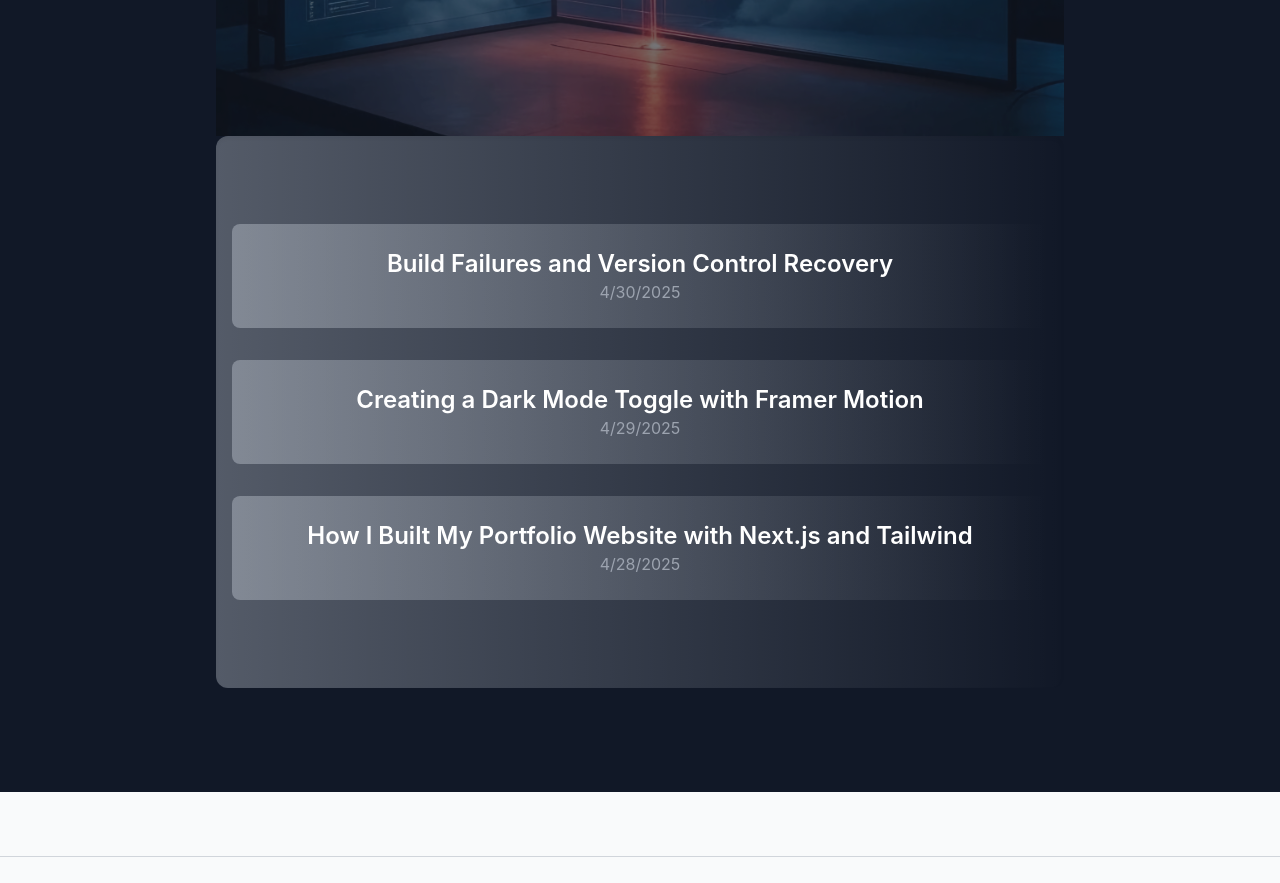
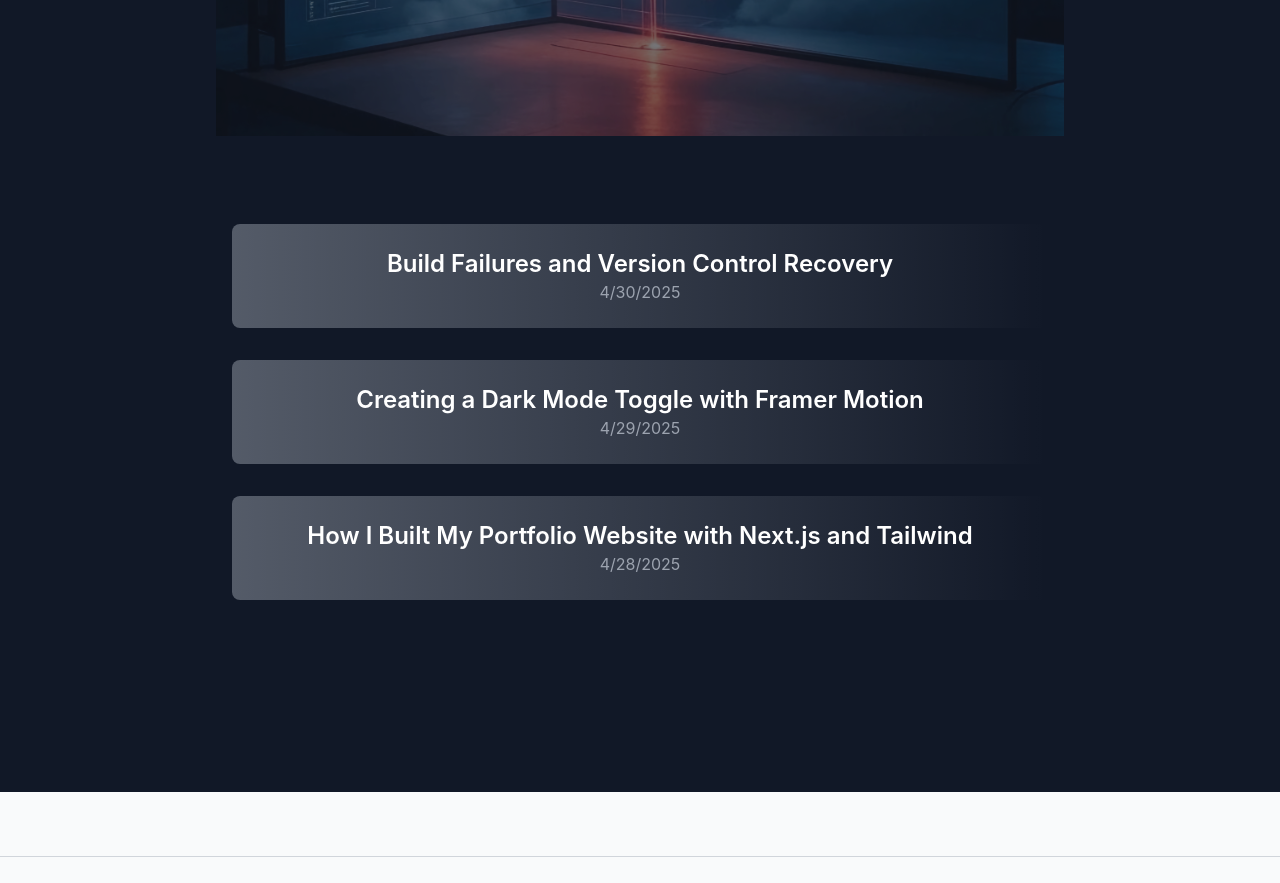
Before and after one commit to MrSpecks/MrSpecks-, a Next.js app in the folder portfolio/: page /blog/Blog in a window 1280 px wide. Shown: the part 520-1403 px from the top of the page. Built offline with nearby package versions, Linux system fonts and the light colour scheme.

Commit message:
Backgrounds optimized for text fields

```diff
--- a/portfolio/pages/blog/Blog.tsx
+++ b/portfolio/pages/blog/Blog.tsx
@@ -59,7 +59,7 @@ export default function Blog({ allPostsData }: BlogProps) {
         </section>
 
 <motion.section
-  className="mb-20 px-4 py-10 max-w-4xl mx-auto text-center bg-gradient-to-r from-blue-50/30 to-transparent dark:from-blue-900/20 rounded-xl shadow-inner"
+  className="mb-20 px-4 py-10 max-w-4xl mx-auto text-center"
   initial={{ opacity: 0, scale: 0.95 }}
   whileInView={{ opacity: 1, scale: 1 }}
   transition={{ delay: 0.2, duration: 0.5 }}
--- a/portfolio/pages/contact.tsx
+++ b/portfolio/pages/contact.tsx
@@ -64,7 +64,7 @@ export default function ContactPage() {
       </section>
 
         <motion.section
-          className="mb-4 px-4 py-10 max-w-4xl mx-auto bg-gradient-to-r from-blue-50/30 to-transparent dark:from-blue-900/20 rounded-xl shadow-inner"
+          className="mb-4 px-4 py-10 max-w-4xl mx-auto"
           initial={{ opacity: 0, scale: 0.95 }}
           whileInView={{ opacity: 1, scale: 1 }}
           transition={{ delay: 0.2, duration: 0.5 }}
```
